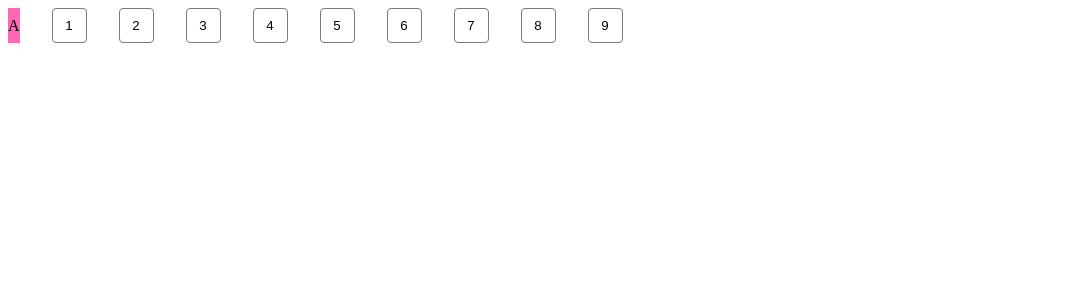
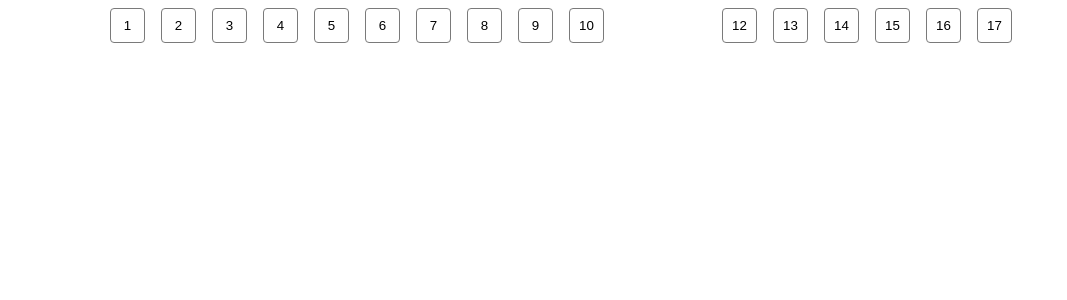
Before and after one commit to naveensinghp/Playground-Stuff, a Next.js app: page /bookseat in a window 1280 px wide. Shown: the top 300 px of the page, without its empty margins (0-1067 px from the left). Built offline with nearby package versions, Linux system fonts and the light colour scheme.

Commit message:
no message

```diff
--- a/pages/bookseat.js
+++ b/pages/bookseat.js
@@ -1,6 +1,6 @@
 import styled from "styled-components";
 import { useState } from 'react';
-import { range } from "../src/utils";
+import { range, seatNumber } from "../src/utils";
 
 
 export default function BookSeat() {
@@ -10,40 +10,48 @@ export default function BookSeat() {
     }
     return(
         <>
-            <div style={{
-                        display: 'flex',
-                        flexDirection: 'row'
-                    }}>
-                    <div style={{
-                        background: 'hotpink',
-                        gap: '20px',
-                        display: 'grid',
-                        placeContent: 'center'
-                    }}>
-                    <div>A</div>
-                </div>
-                {range(10).map((num,index) => (
-                    <div style={{
-                        paddingLeft: '2rem'
-                    }}>
-                        <SeatNums
-                            key={index}
-                            active={index === activeIndex}
-                            onClick={() => handleClick(index)}
-                            >{num}
-                        </SeatNums>
-                    </div>
+            <Wrapper>
+            {seatNumber.map((data) => (
+                <Wrapperout
+                 key={data.id}
+                >
+                {data.seatno.map((num,index) => (
+                <SeatNums
+                    variant={num}
+                    active={index === activeIndex}
+                    onClick={() => handleClick(index)}>{num}
+                </SeatNums>
                 ))}
-            </div>
+                </Wrapperout>
+            ))}
+            </Wrapper>
         </>
     );
 }
+
+
+const Wrapperout = styled.div`
+    display: flex;
+    gap: 16px;
+`
+
+const Wrapper = styled.div`
+    display: flex;
+    flex-direction: row;
+`;
 
 const SeatNums = styled.button`
     width: 35px;
     height: 35px;
     background-color: ${props => props.active ? '#ffcb05' : 'white'};
-    border: 1px solid ${props => props.active ? '#ffcb05' : '#7a7a7a'};;
+    border: 1px solid ${props => props.active ? '#ffcb05' : '#7a7a7a'};
+    visibility: ${props => {
+    if (props.variant.includes('x')) {
+      return 'hidden';
+    }else {
+        return 'visible';
+    }
+    }};
     border-radius: 4px;
     cursor: pointer;
     color: black;
@@ -54,3 +62,12 @@ const SeatNums = styled.button`
         background-color: #ffcf14;
     }
 `;
+
+const Seatbooked = styled(SeatNums)`
+  background-color: #e5e5e5;
+  color: #7a7a7a;
+  cursor: default;
+  &:hover{
+        background-color: #e5e5e5
+  }
+`
--- a/src/utils.js
+++ b/src/utils.js
@@ -36,26 +36,26 @@ export const seatNumber = [
   {
       id:1,
       seat: "A",
-      seatno: ['1','2','3','4','5','6','7','8','9','10','11',' 12','13','14','15','16','17','18','19','20']
+      seatno: ['x','x','1','2','3','4','5','6','7','8','9','10','x','x','12','13','14','15','16','17']
   },
-  {
-      id:2,
-      seat: "B",
-      seatno: ['1','2','3','4','5','6','7','8','NULL','NULL','9','10','12','13','14','15','16','17']
-  },
-  {
-      id:3,
-      seat: "C",
-      seatno: ['1','2','3','4','5','6','7','8','NULL','NULL','9','10','12','13','14','15','16','17']
-  },
-  {
-      id:4,
-      seat: "D",
-      seatno: ['1','2','3','4','5','6','7','8','NULL','NULL','9','10','12','13','14','15','16','17']
-  },
-  {
-      id:5,
-      seat: "E",
-      seatno: ['1','2','3','4','5','6','7','8','NULL','NULL','9','10','12','13','14','15','16','17']
-  }
+  // {
+  //     id:2,
+  //     seat: "B",
+  //     seatno: ['1','2','3','4','5','6','7','8','x','x','9','10','12','13','14','15','16','17']
+  // },
+  // {
+  //     id:3,
+  //     seat: "C",
+  //     seatno: ['1','2','3','4','5','6','7','8','NULL','NULL','9','10','12','13','14','15','16','17']
+  // },
+  // {
+  //     id:4,
+  //     seat: "D",
+  //     seatno: ['1','2','3','4','5','6','7','8','NULL','NULL','9','10','12','13','14','15','16','17']
+  // },
+  // {
+  //     id:5,
+  //     seat: "E",
+  //     seatno: ['1','2','3','4','5','6','7','8','NULL','NULL','9','10','12','13','14','15','16','17']
+  // }
 ]
```
